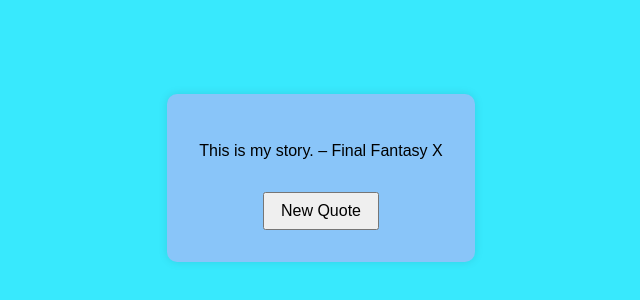
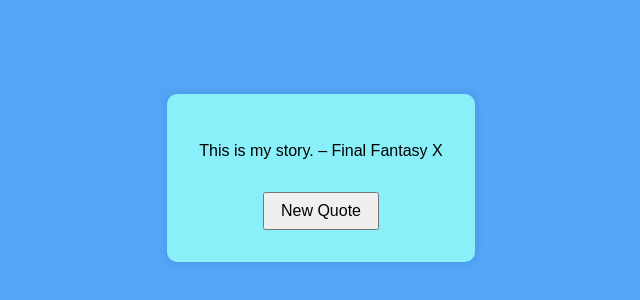
Before and after one commit to kannoncoding/quote-generator, a plain HTML site: page index.html in a window 1280 px wide. Shown: the part 230-530 px from the top of the page, without its empty margins (319-959 px from the left). Drawn offline with Linux system fonts and the light colour scheme.

Commit message:
fixed colors

```diff
--- a/style.css
+++ b/style.css
@@ -4,13 +4,13 @@ body {
     height: 100vh;
     justify-content: center;
     align-items: center;
-    background: #38e9fd;
+    background: #53a5f6;
   }
 
   #quote-box {
     text-align: center;
     padding: 2em;
-    background: rgb(137, 197, 249);
+    background: rgb(137, 240, 249);
     border-radius: 10px;
     box-shadow: 0 0 10px rgba(0, 0, 0, 0.1);
   }
```
